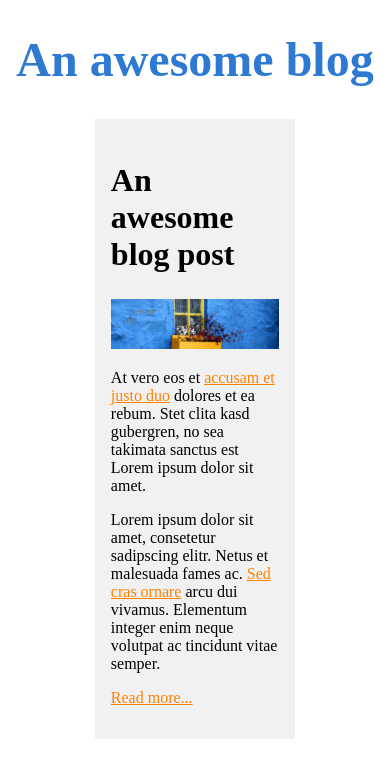
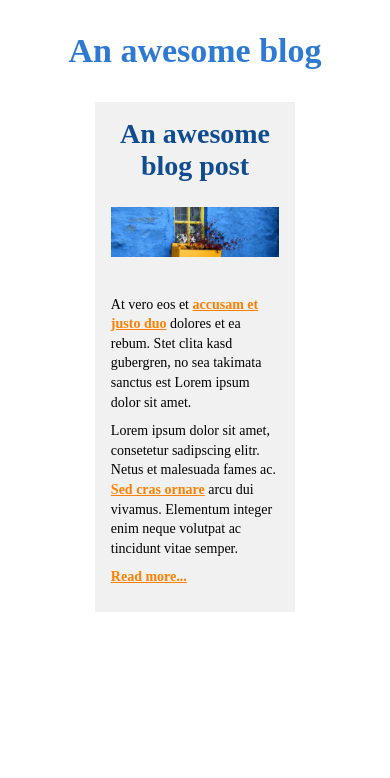
Before and after one commit to alok-38/responsive-design, a website built with Vite: page index.html in a window 390 px wide. Built offline with nearby package versions, Linux system fonts and the light colour scheme.

Commit message:
Completed the UI of the blog post

```diff
--- a/style.css
+++ b/style.css
@@ -5,19 +5,25 @@ body {
 header {
     text-align: center;
     margin: 2em auto 2em auto;
+    width: 50%;
 }
 
 h1 {
     font-size: 48px;
     color: #2e7ad3;
+    width: 100%;
+    margin: auto;
 }
 
 h2 {
     font-size: 32px;
+    color: #104c90;
+    margin: 0;
 }
 
 a {
     color: #ff8000;
+    font-weight: 600;
 }
 
 .blog-post {
@@ -29,14 +35,37 @@ a {
 
 .blog-post img {
     width: 100%;
+    margin: 25px 0 25px 0;
 }
 
 .blog-post p {
     font-size: 16px;
+    margin-top: 9px;
+    line-height: 1.4;
+    width: 100%;
+    margin-bottom: 9px;
 }
 
 @media (max-width: 768px) {
     /* CSS rules for screens 768px or less */
+    header {
+        width: 100%;
+    }
 
+    h1 {
+        font-size: 34px;
+        color: #2e7ad3;
+        width: 100%;
+        margin: auto;
+    }
+
+    h2 {
+        font-size: 28px;
+        text-align: center;
+    }
+
+    .blog-post p {
+        font-size: 14px;
+    }
 
 }
```
